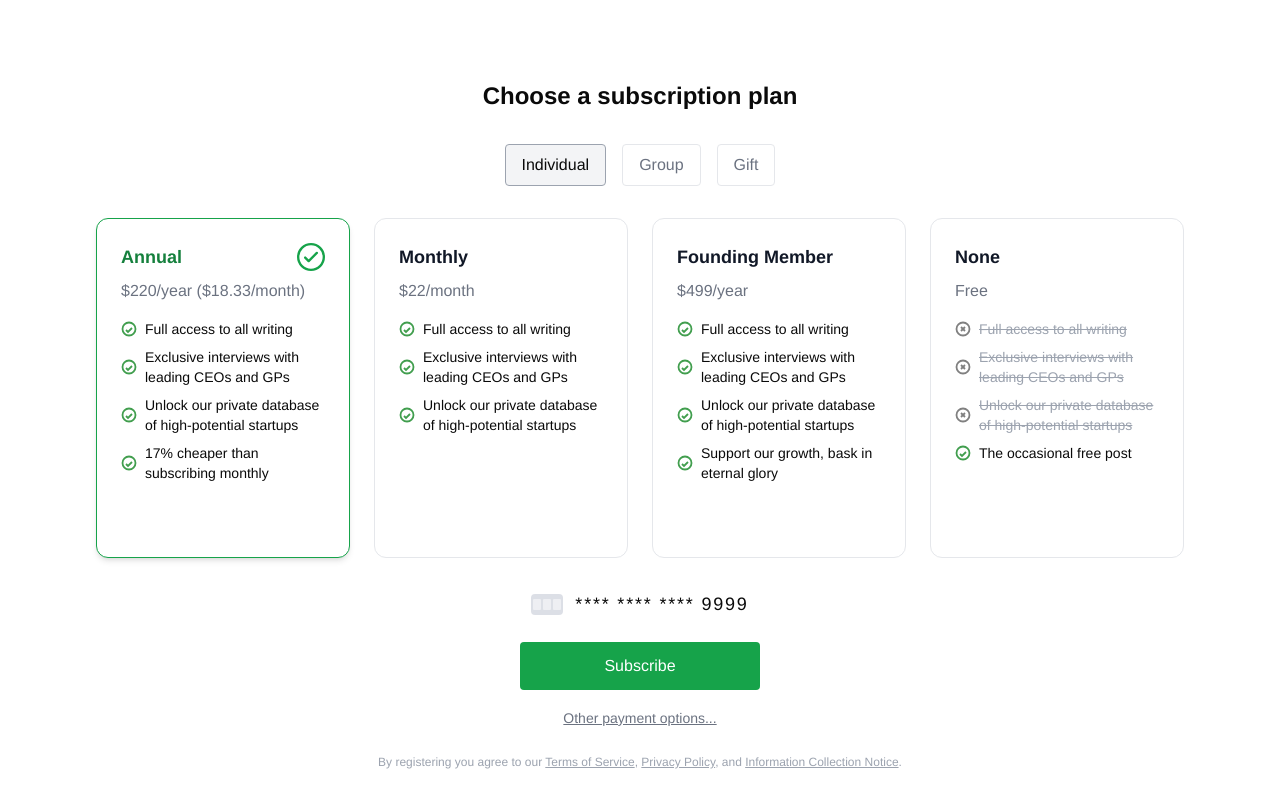
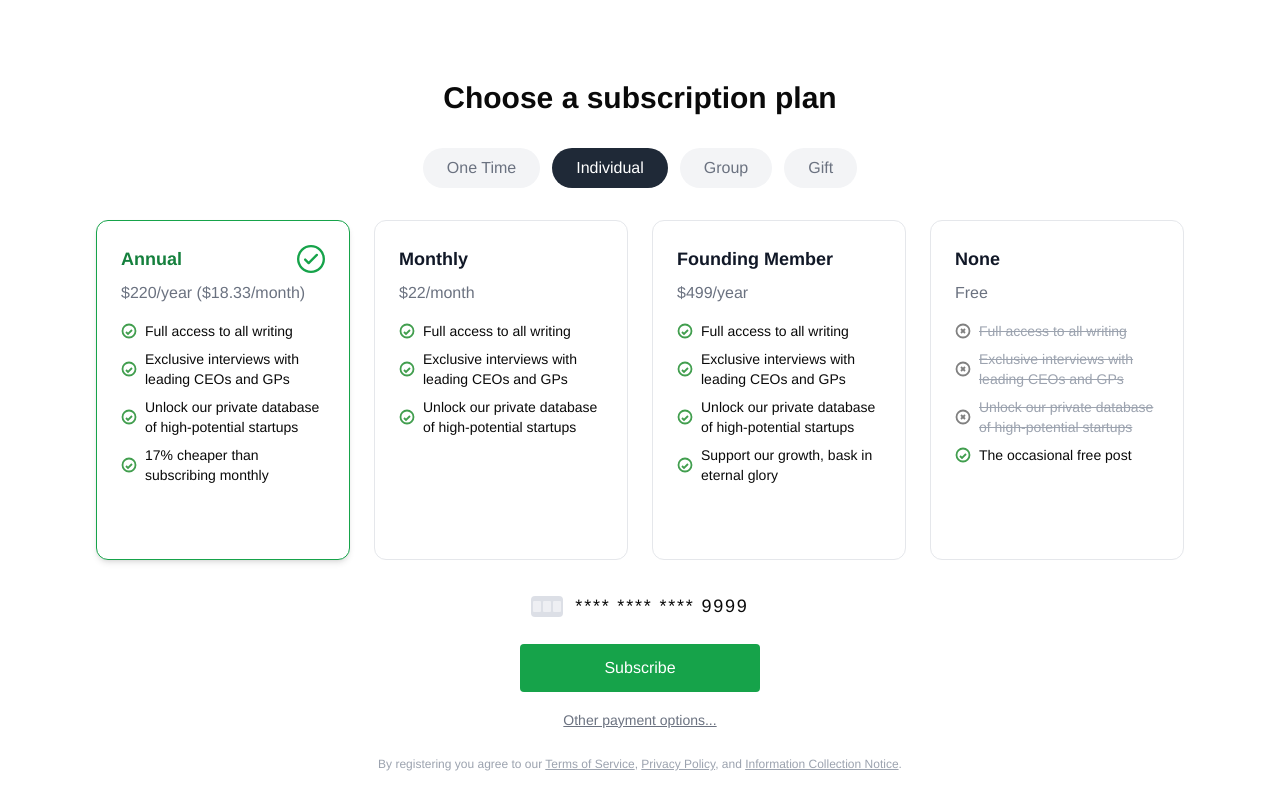
Before and after one commit to HongluW/substack-casualpayments, a Next.js app: page /subscribe in a window 1280 px wide. Shown: the top 810 px of the page. Built offline with nearby package versions, Linux system fonts and the light colour scheme.

Commit message:
Update SubscribePage component: Added "One Time" subscription option, improved layout and styling for plan selection, and enhanced button interactions for better user experience.

```diff
--- a/app/subscribe/page.tsx
+++ b/app/subscribe/page.tsx
@@ -49,7 +49,7 @@ const plans = [
   }
 ];
 
-const planTypeTabs = ["Individual", "Group", "Gift"];
+const planTypeTabs = ["One Time", "Individual", "Group", "Gift"];
 
 export default function SubscribePage() {
   const [selectedPlan, setSelectedPlan] = useState("annual");
@@ -58,20 +58,30 @@ export default function SubscribePage() {
   return (
     <div className="min-h-screen flex flex-col items-center justify-center bg-white py-12">
       <div className="w-full max-w-6xl mx-auto bg-white p-2 sm:p-8">
-        <h2 className="text-2xl font-semibold text-center mb-8">Choose a subscription plan</h2>
-        <div className="flex justify-center gap-4 mb-8">
+        <h2 className="text-3xl font-bold text-center mb-8">Choose a subscription plan</h2>
+        <div className="flex justify-center gap-3 mb-8">
           {planTypeTabs.map(tab => (
             <button
               key={tab}
               type="button"
-              className={`px-4 py-2 rounded font-medium border transition-colors whitespace-nowrap ${selectedTab === tab ? "bg-gray-100 border-gray-400" : "bg-white border-gray-200 text-gray-500"}`}
+              className={`px-6 py-2 rounded-full font-medium text-base transition-colors whitespace-nowrap
+                ${selectedTab === tab
+                  ? "bg-gray-800 text-white"
+                  : "bg-gray-100 text-gray-500"}
+              `}
               onClick={() => setSelectedTab(tab)}
             >
               {tab}
             </button>
           ))}
         </div>
-        <div className="w-full mb-8">
+        {selectedTab === "One Time" && (
+          <div className="mb-8 w-full flex flex-col items-center justify-center min-h-[200px] border border-dashed border-gray-300 rounded-xl bg-gray-50">
+            <span className="text-lg text-gray-700 py-12">Make a one-time payment or donation!</span>
+          </div>
+        )}
+        {selectedTab === "Individual" && (
+          <div className="mb-8 w-full">
             <div className="grid grid-cols-1 md:grid-cols-4 gap-6 w-full">
               {plans.map((plan, idx) => (
                 <label
@@ -114,6 +124,17 @@ export default function SubscribePage() {
               ))}
             </div>
           </div>
+        )}
+        {selectedTab === "Group" && (
+          <div className="mb-8 w-full flex flex-col items-center justify-center min-h-[200px] border border-dashed border-gray-300 rounded-xl bg-gray-50">
+            <span className="text-lg text-gray-700 py-12">Group subscription options coming soon!</span>
+          </div>
+        )}
+        {selectedTab === "Gift" && (
+          <div className="mb-8 w-full flex flex-col items-center justify-center min-h-[200px] border border-dashed border-gray-300 rounded-xl bg-gray-50">
+            <span className="text-lg text-gray-700 py-12">Gift a subscription to someone special!</span>
+          </div>
+        )}
         <div className="flex items-center justify-center gap-3 mb-6">
           <svg width="32" height="21" viewBox="0 0 32 21" fill="none" className=""><rect x="0" y="0" width="32" height="21" rx="4" fill="#515e80" opacity="0.2" /><rect x="2" y="5" width="8" height="11" rx="1" fill="#fff" opacity="0.5" /><rect x="12" y="5" width="8" height="11" rx="1" fill="#fff" opacity="0.5" /><rect x="22" y="5" width="8" height="11" rx="1" fill="#fff" opacity="0.5" /></svg>
           <span className="text-lg tracking-widest">**** **** **** 9999</span>
```
Lines whose indentation alone changed are shown as unchanged.
